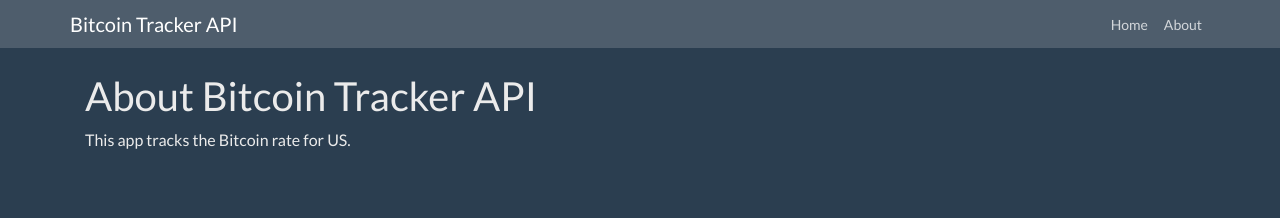
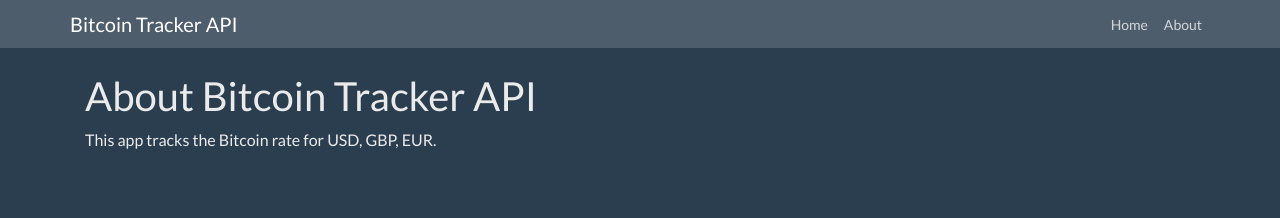
Before and after one commit to tylerwongj/bitcoin-tracker-api, a Next.js app: page /about in a window 1280 px wide. Shown: the top 218 px of the page. Built offline with nearby package versions, Linux system fonts and the light colour scheme.

Commit message:
master - update about.js

```diff
--- a/pages/about.js
+++ b/pages/about.js
@@ -4,7 +4,7 @@ const About = () => (
 	<Layout>
 		<div>
 			<h1>About Bitcoin Tracker API</h1>
-			<p>This app tracks the Bitcoin rate for US.</p>
+			<p>This app tracks the Bitcoin rate for USD, GBP, EUR.</p>
 		</div>
 	</Layout>
 );
```
